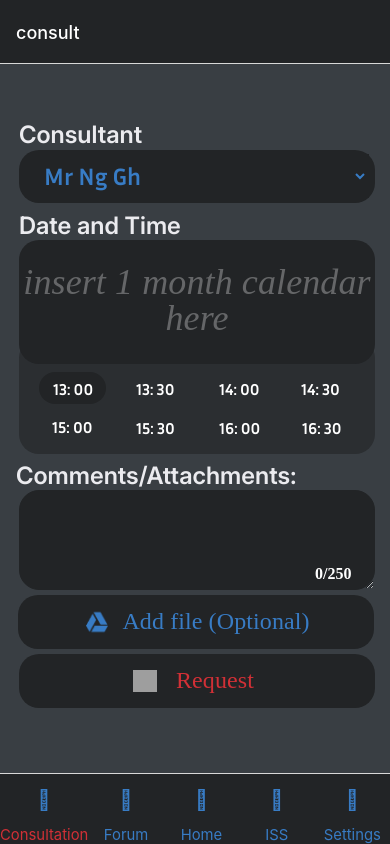
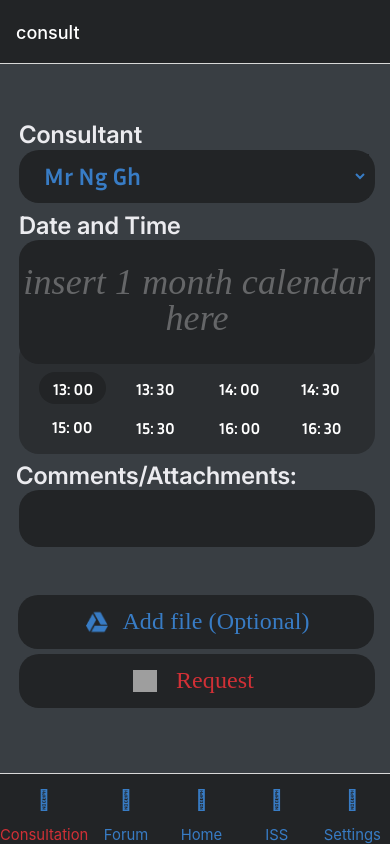
Before and after one commit to hihihii123/labX, a React Native app: screen /Consultation in a window 390 px wide. Built offline with nearby package versions, Linux system fonts and the light colour scheme; grey boxes are pictures that could not be loaded; a web font is replaced by a local one; what @react-native-firebase/auth, @react-native-google-signin/google-signin would draw is missing.

Commit message:
Added firebase config to ios

```diff
--- a/consultPage.js
+++ b/consultPage.js
@@ -28,7 +28,7 @@ const onSubmit = async () => {
       'template_y6ko58r',
       {
        'stu_name': 'someone_hi@s2023.ssts.edu.sg',
-      'tch_name': 'allan_lo@sst.edu.sg',
+      'tch_name': selectedperson,
       'date' : "",
       'time': "",
       'Comments' : ""
@@ -85,6 +85,7 @@ export const ConsultationFixed = () => {
             style={styles.mrNgGh}
             selectedValue={selectedperson}
             onValueChange={(itemValue, itemIndex) =>
+
               setSelectedperson(itemValue)
             }
           >
@@ -99,7 +100,7 @@ export const ConsultationFixed = () => {
           <Text style={styles.insert1Month}>insert 1 month calendar here</Text>
         </View>
         <View style={[styles.appearance10, styles.apperance10Layout]}>
-          <textarea
+          <TextInput
             type="text"
             rows={5}
             className="full_height_Width"
@@ -114,7 +115,7 @@ export const ConsultationFixed = () => {
             }}
           />
         </View>
-        <Text style={[styles.text5, styles.text5Typo]}>
+        <Text style={{}}>
           {textAreaCount}/250
         </Text>
         <View style={[styles.appearanceParent, styles.appearancePosition]}>
--- a/package.json
+++ b/package.json
@@ -11,6 +11,7 @@
   "dependencies": {
     "@babel/plugin-transform-template-literals": "^7.24.1",
     "@emailjs/browser": "^4.4.1",
+    "@emailjs/react-native": "^4.2.2",
     "@expo/metro-config": "^0.18.10",
     "@expo/metro-runtime": "~3.2.1",
     "@expo/vector-icons": "^14.0.2",
```
Also changed, not shown: 2 other files (tests, documents, lock files or other folders).
